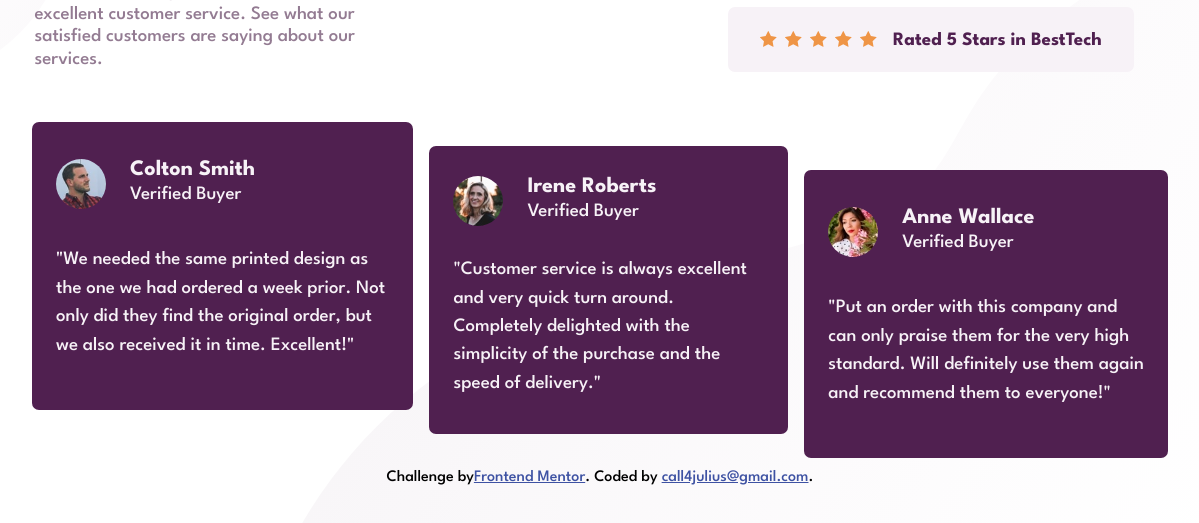
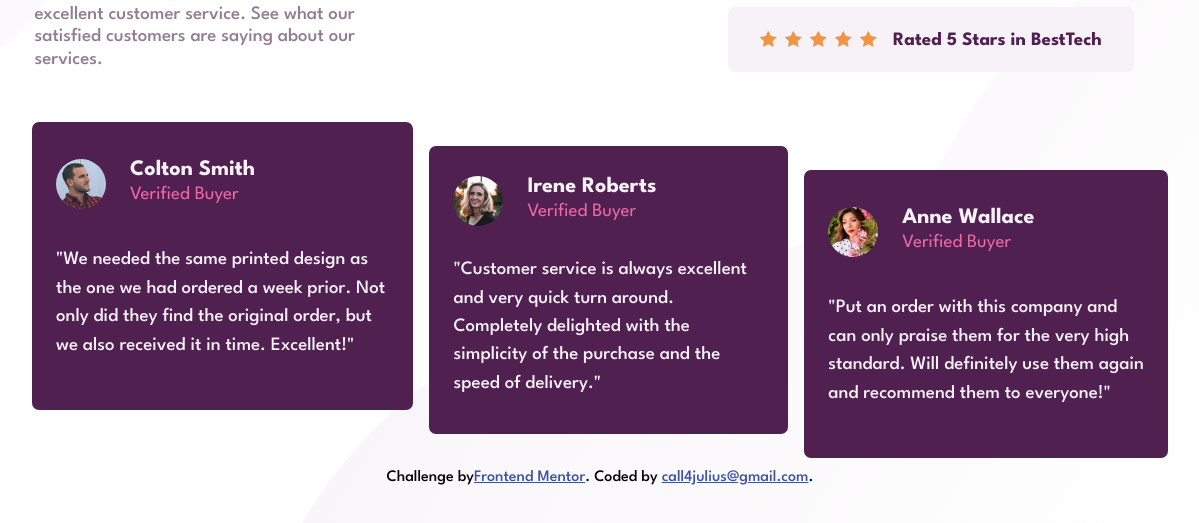
Before and after one commit to Call4julius/social-proof-section, a plain HTML site: page index.html in a window 1536 px wide. Shown: the part 241-764 px from the top of the page, without its empty margins (168-1367 px from the left). Drawn offline with Linux system fonts and the light colour scheme.

Commit message:
Update style.css

```diff
--- a/assets/css/style.css
+++ b/assets/css/style.css
@@ -171,7 +171,7 @@ body {
   border-radius: 50%;
 }
 
-.reviewer__info h3:last-child {
+.reviewer__info p {
   font-weight: var(--fw-400);
   color: hsl(var(--soft--pink));
 }
@@ -284,6 +284,7 @@ body {
 
   .ratings-wrapper {
     place-content: center;
+    align-self: center;
   }
 
   .ratings {
```
